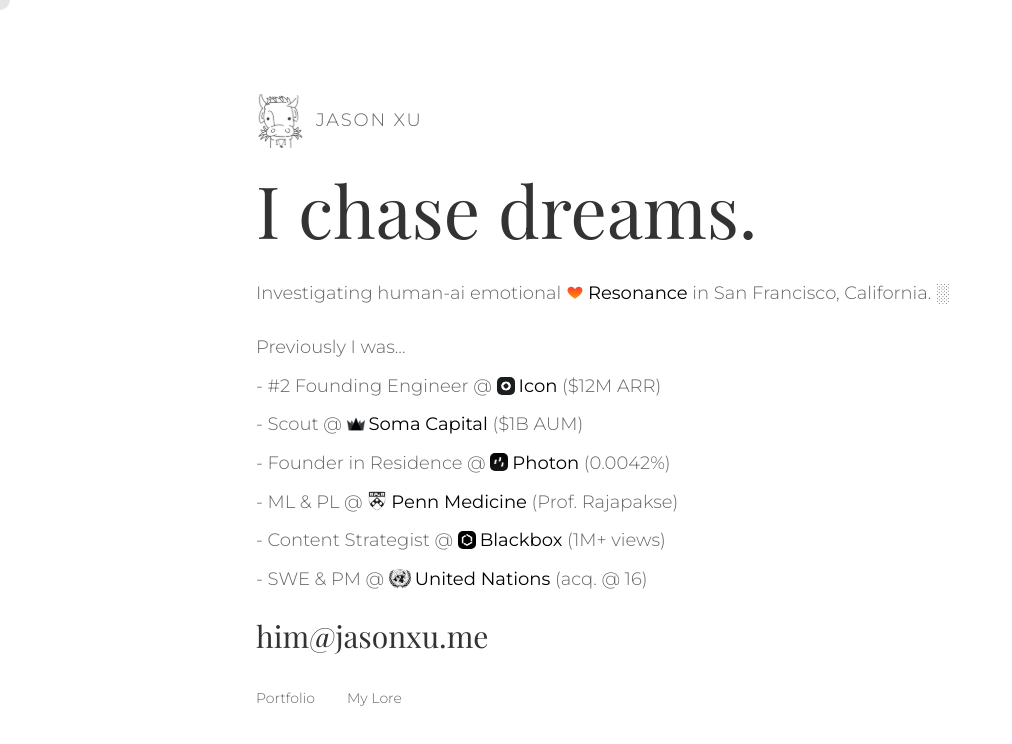
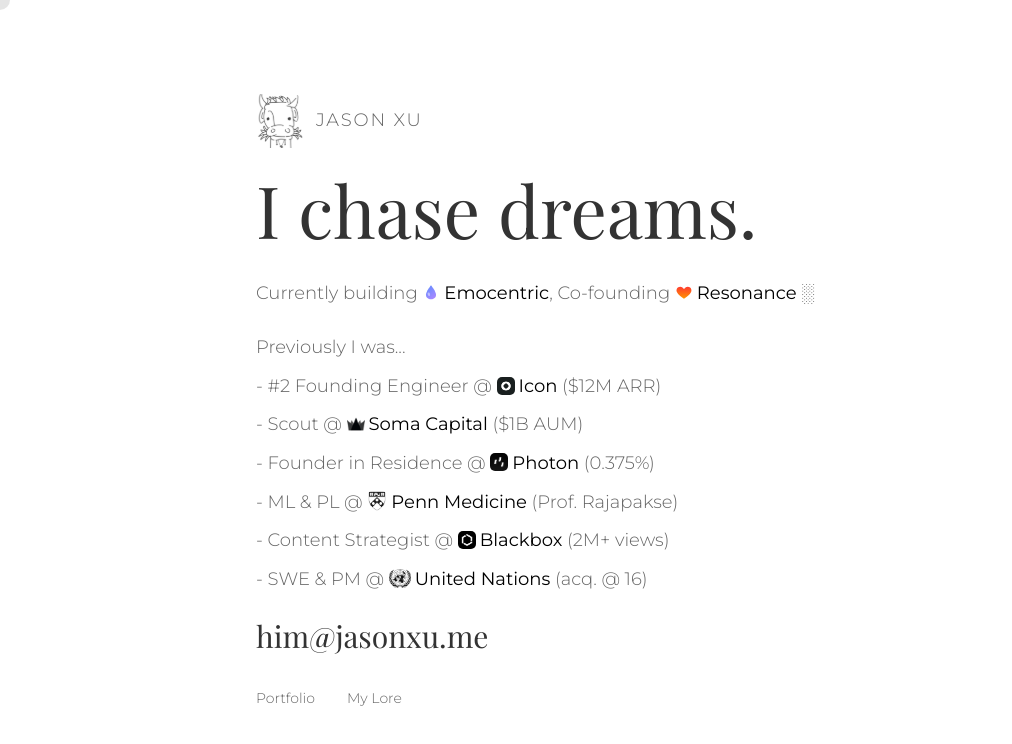
Before and after one commit to Mootbing/JasonXu.me, a Next.js app: page / in a window 1280 px wide. Shown: the top 744 px of the page, without its empty margins (0-1012 px from the left). Built offline with nearby package versions, Linux system fonts and the light colour scheme; a web font is replaced by a local one.

Commit message:
Update hero to Emocentric/Resonance and fix Photon equity figure

```diff
--- a/app/page.tsx
+++ b/app/page.tsx
@@ -44,15 +44,22 @@
 // Content Constants
 const HERO_CONTENT: HeroItem[] = [
   [
-    { text: "Investigating human-ai emotional " },
+    { text: "Currently building " },
+    {
+      link: {
+        text: "Emocentric",
+        url: "https://www.emo.studio",
+        icon: { src: "/emocentric.svg", alt: "Emocentric" },
+      },
+    },
+    { text: ", Co-founding " },
     {
       link: {
         text: "Resonance",
         url: "https://rsnc.ai",
         icon: { src: "/pally.svg", alt: "Pally" },
       },
-    },
-    { text: " in San Francisco, California." },
+    }
   ],
   [
     { text: "Previously I was..." },
@@ -88,7 +95,7 @@
         icon: { src: "/photon.png", alt: "Photon" },
       },
     },
-    { text: " (0.0042%)" },
+    { text: " (0.375%)" },
   ],
   [
     { text: "- ML & PL @ " },
@@ -110,7 +117,7 @@
         icon: { src: "/blackbox.png", alt: "Blackbox" },
       },
     },
-    { text: " (1M+ views)" },
+    { text: " (2M+ views)" },
   ],
   [
     { text: "- SWE & PM @ " },
```
Also changed, not shown: public/emocentric.svg (added).
